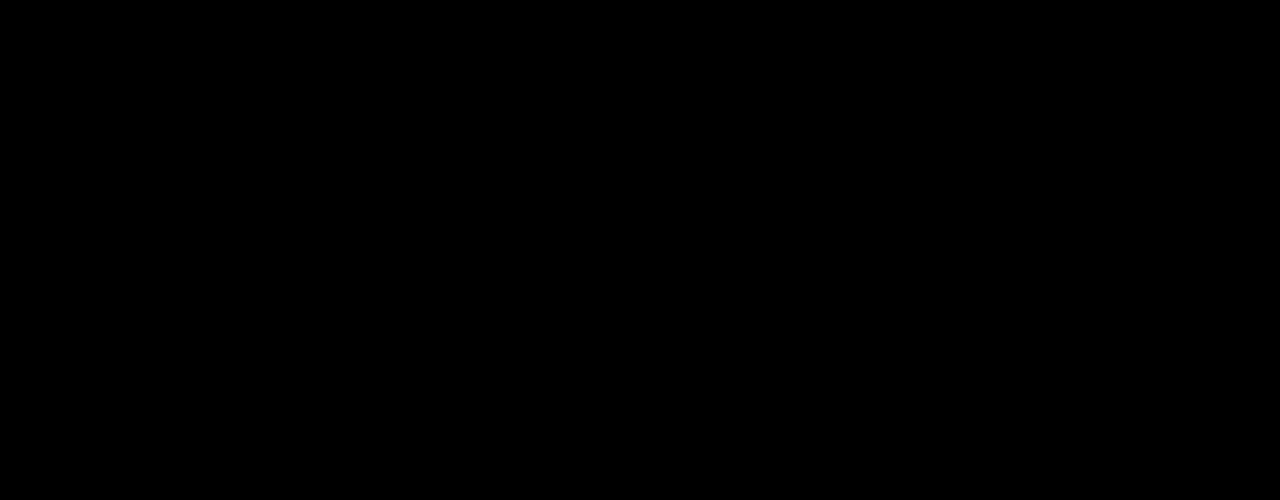
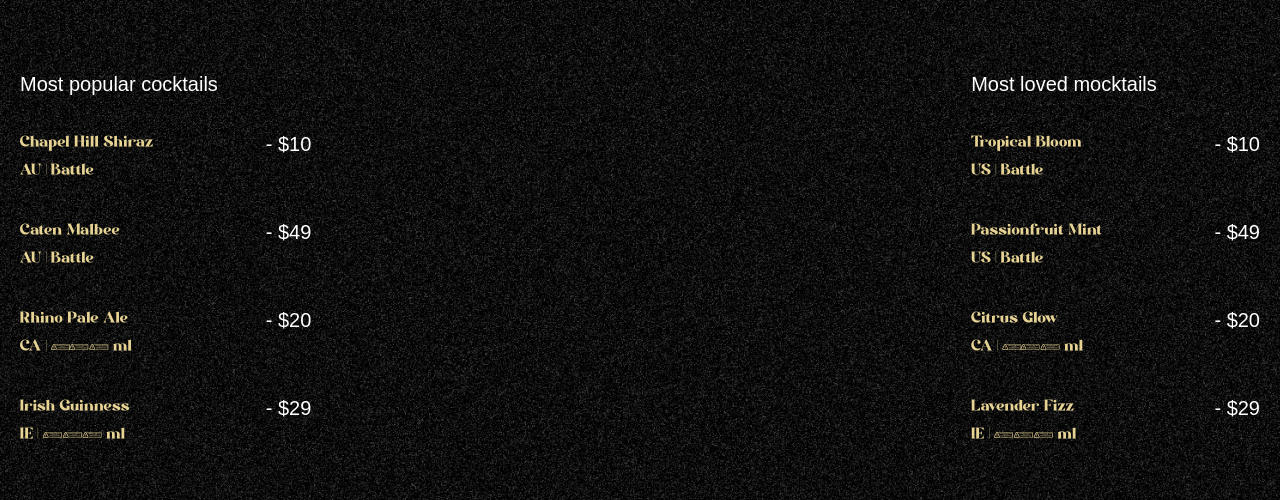
Before and after one commit to Coding4life92/gsap_cocktails, a React (Vite) app: page / in a window 1280 px wide. Shown: the part 890-1390 px from the top of the page. Built offline with nearby package versions, Linux system fonts and the light colour scheme; a web font is replaced by a local one.

Commit message:
Implement Cocktails Section

```diff
--- a/src/App.jsx
+++ b/src/App.jsx
@@ -2,6 +2,7 @@
 import { ScrollTrigger, SplitText } from "gsap/all";
 import Navbar from "./components/Navbar";
 import Hero from "./components/Hero";
+import Cocktails from "./components/Cocktails";
 
 gsap.registerPlugin(ScrollTrigger, SplitText);
 
@@ -10,6 +11,7 @@
         <main>
             <Navbar />
             <Hero />
+            <Cocktails />
         </main>
     )
 }
--- /dev/null
+++ b/src/components/Cocktails.jsx
@@ -0,0 +1,69 @@
+import gsap from "gsap";
+import { useGSAP } from "@gsap/react";
+import { cocktailLists, mockTailLists } from "../../constants";
+
+const Cocktails = () => {
+    useGSAP(() => {
+        const parallaxTimeline = gsap.timeline({
+            scrollTrigger: {
+                trigger: '#cocktails',
+                top: 'top 30%',
+                end: 'bottom 80%',
+                scrub: true
+            }
+        });
+
+        parallaxTimeline
+            .from('#c-left-leaf', {
+                x: -100,
+                y: 100
+            })
+            .from('#c-right-leaf', {
+                x: 100,
+                y: 100
+            })
+    }, []);
+
+    return (
+        <section id="cocktails" className="noisy">
+            <img src="/images/cocktail-left-leaf.png" alt="l-leaf" id="c-left-leaf" />
+            <img src="/images/cocktail-right-leaf.png" alt="r-leaf" id="c-right-leaf" />
+
+            <div className="list">
+                <div className="popular">
+                    <h2>Most popular cocktails</h2>
+
+                    <ul>
+                        {cocktailLists.map(({ name, country, detail, price }) => (
+                            <li key={name}>
+                                <div className="md:me-28">
+                                    <h3>{name}</h3>
+                                    <h3>{country} | {detail}</h3>
+                                </div>
+                                <span>- {price}</span>
+                            </li>
+                        ))}
+                    </ul>
+                </div>
+
+                <div className="loved">
+                    <h2>Most loved mocktails</h2>
+
+                    <ul>
+                        {mockTailLists.map(({ name, country, detail, price }) => (
+                            <li key={name}>
+                                <div className="me-28">
+                                    <h3>{name}</h3>
+                                    <h3>{country} | {detail}</h3>
+                                </div>
+                                <span>- {price}</span>
+                            </li>
+                        ))}
+                    </ul>
+                </div>
+            </div>
+        </section>
+    )
+}
+
+export default Cocktails
```
